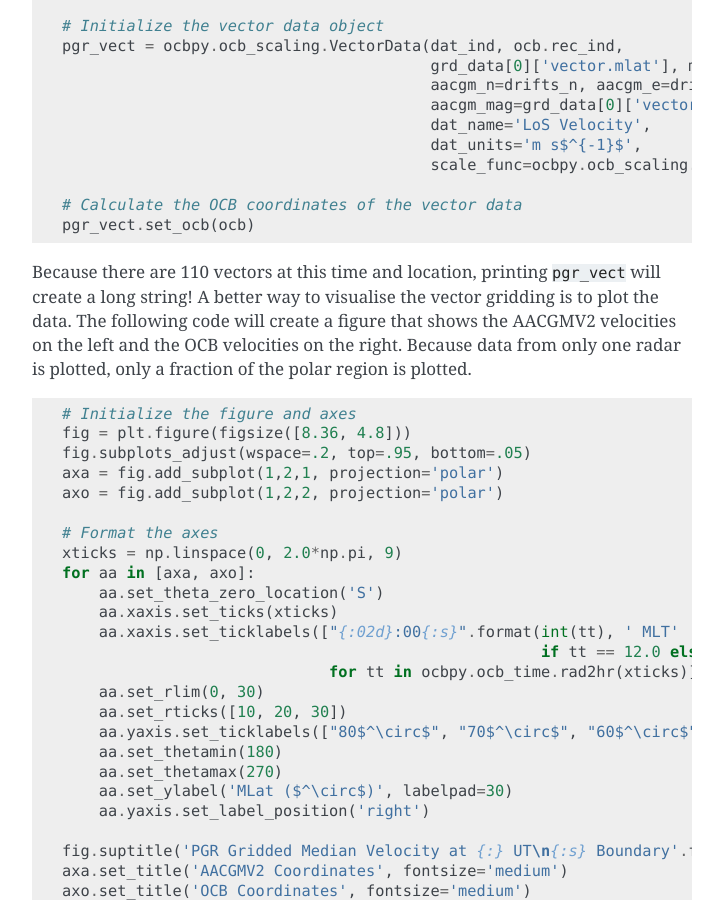
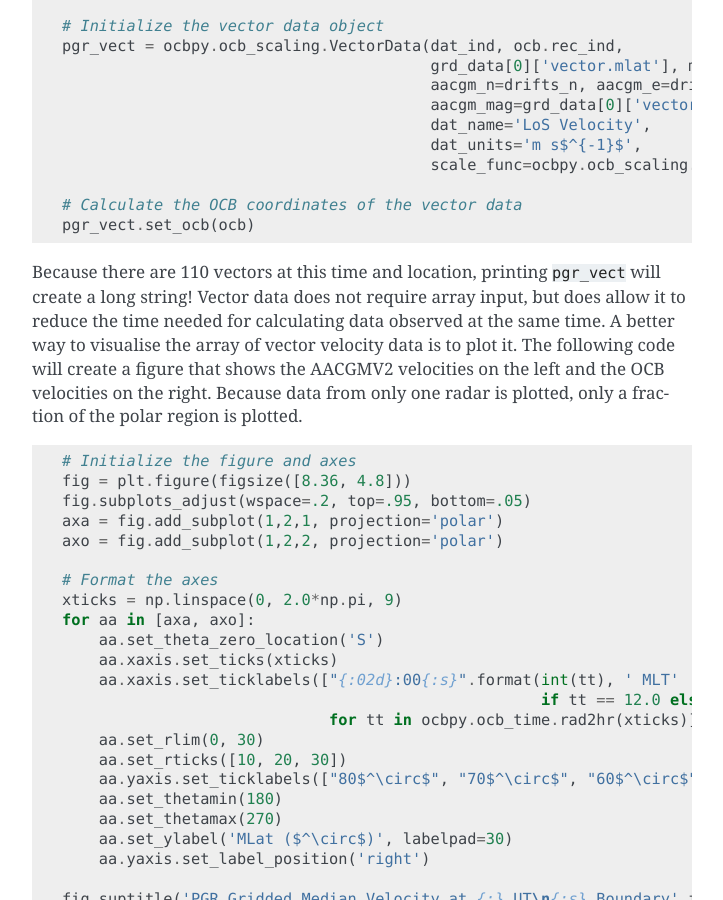
Before and after one commit to aburrell/ocbpy, a Sphinx documentation site: the page built from docs/examples/ex_vector.rst, in a window 1280 px wide and 900 px high, scrolled down 2046 px. Shown: the whole window, without its empty margins (388-1111 px from the left). Built offline with Sphinx 7.4.7, drawn with Linux system fonts in a browser that asks for light colours.

Commit message:
DOC: vector example clarification
Clarified the type of input allowed in VectorData.

```diff
--- a/docs/examples/ex_vector.rst
+++ b/docs/examples/ex_vector.rst
@@ -121,8 +121,10 @@ between the two, use the following routine.
 
 
 Because there are 110 vectors at this time and location, printing ``pgr_vect``
-will create a long string!  A better way to visualise the vector gridding is to
-plot the data.  The following code will create a figure that shows the AACGMV2
+will create a long string!  Vector data does not require array input, but does
+allow it to reduce the time needed for calculating data observed at the same
+time.  A better way to visualise the array of vector velocity data is to plot
+it.  The following code will create a figure that shows the AACGMV2
 velocities on the left and the OCB velocities on the right.  Because data from
 only one radar is plotted, only a fraction of the polar region is plotted.
 
```
